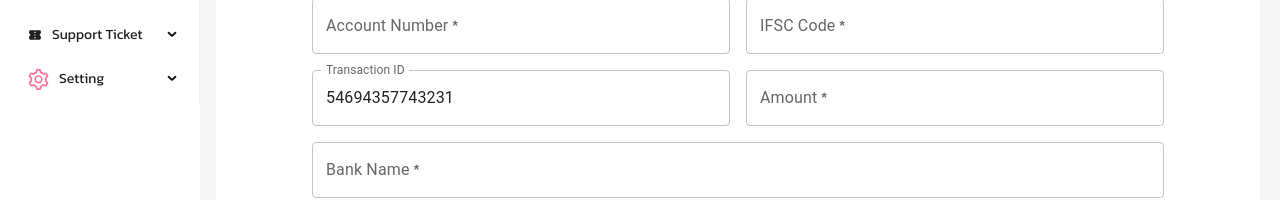
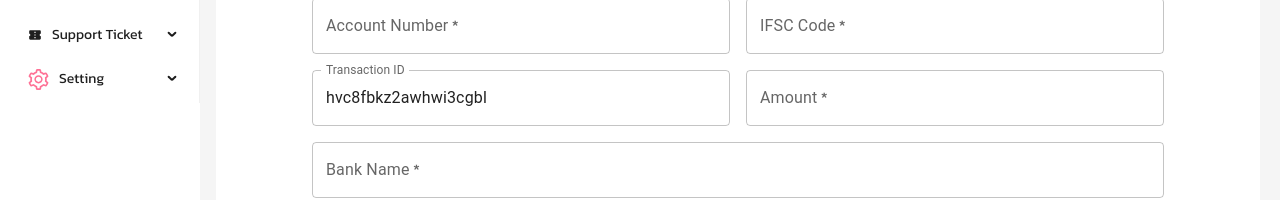
Before and after one commit to marwar-pay/retailer-panel, a React (Vite) app: page /createpayout in a window 1280 px wide. Shown: the part 320-520 px from the top of the page. Built offline with nearby package versions, Linux system fonts and the light colour scheme; no server answers; sample sign-in values are in the browser's storage.

Commit message:
alphanumeric

```diff
--- a/src/Components/Pages/PayoutGen.jsx
+++ b/src/Components/Pages/PayoutGen.jsx
@@ -1,5 +1,5 @@
 import { useEffect, useState } from "react";
-
+import { v4 as uuidv4 } from "uuid";
 import { apiGet, apiPost } from "../../api/apiMethods";
 import {
   Container,
@@ -15,13 +15,14 @@ import {
 
 const generateRandomId = () => {
   const length = Math.floor(Math.random() * (20 - 13 + 1)) + 13; // Random length between 13 and 20
-  let randomNumber = '';
+  let randomString = '';
 
-  while (randomNumber.length < length) {
-    randomNumber += Math.floor(Math.random() * 10); // Append random digits
+  // Generate a long enough random string
+  while (randomString.length < length) {
+    randomString += Math.random().toString(36).slice(2); // Append random characters
   }
 
-  return randomNumber.slice(0, length); // Ensure the length is exact
+  return randomString.slice(0, length); // Trim to the desired length
 };
 
 
```
